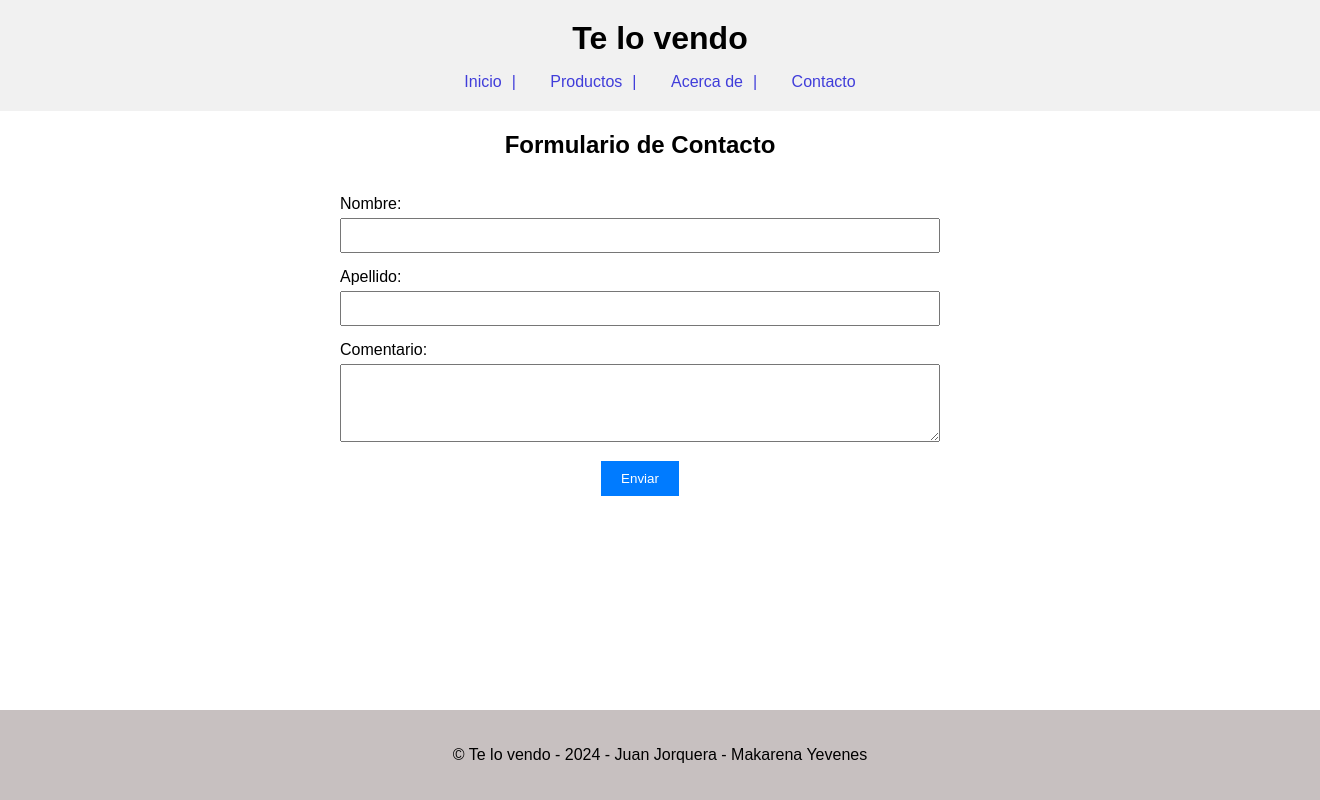
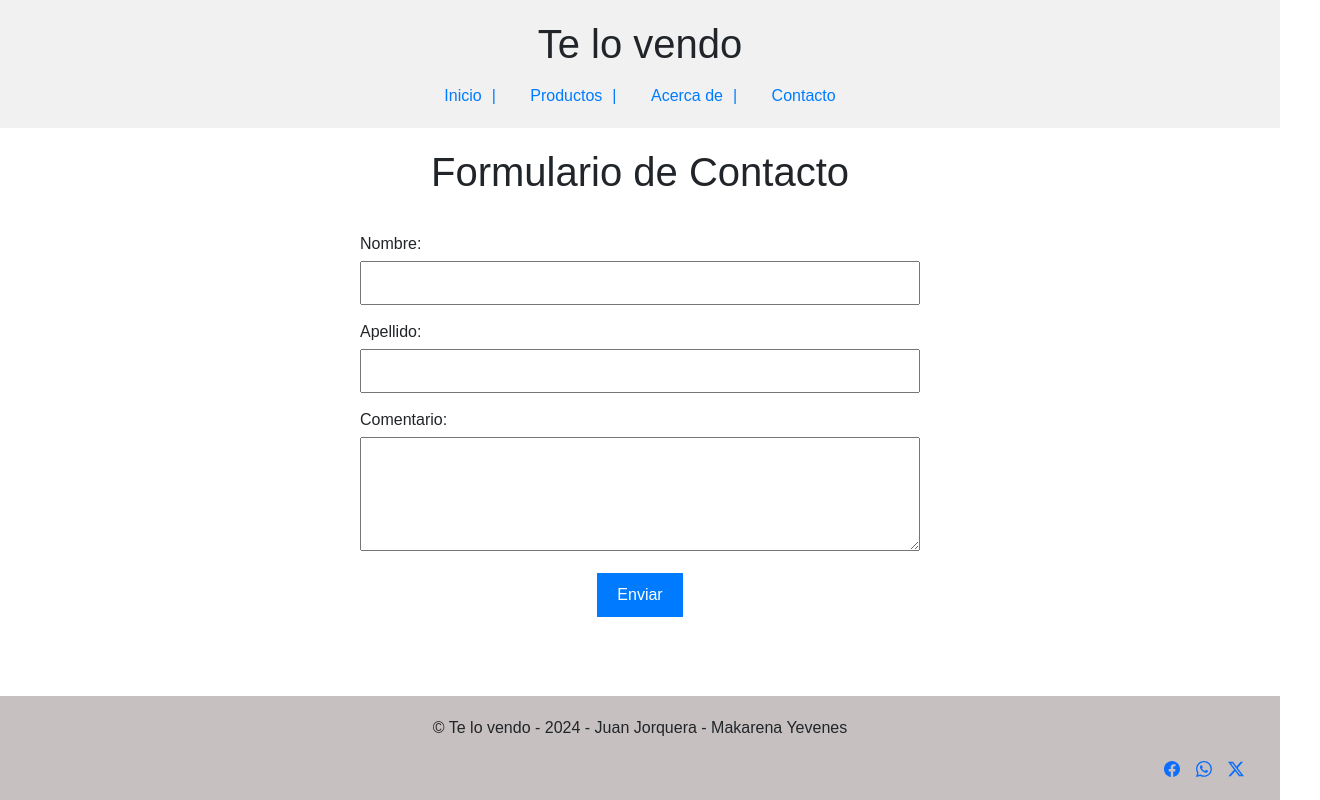
Before and after one commit to jjjorquera/ejercicio_g_mod3_sass, a website: page contacto.html in a window 1280 px wide. Shown: the whole page, 1320 px wide, since content can reach past the window. Drawn offline with nearby package versions, Linux system fonts and the light colour scheme.

Commit message:
se agrego botones de social network a footer

```diff
--- a/contacto.html
+++ b/contacto.html
@@ -3,6 +3,7 @@
 <head>
     <meta charset="UTF-8">
     <meta name="viewport" content="width=device-width, initial-scale=1.0">
+    <link href="https://cdn.jsdelivr.net/npm/bootstrap@5.3.3/dist/css/bootstrap.min.css" rel="stylesheet" integrity="sha384-QWTKZyjpPEjISv5WaRU9OFeRpok6YctnYmDr5pNlyT2bRjXh0JMhjY6hW+ALEwIH" crossorigin="anonymous">
     <link rel="stylesheet" href="css/styles.css">
     <title>Te lo vendo - Inicio </title>
 </head>
@@ -47,6 +48,31 @@
 
     <footer class="footer">
         <p class="footer__text">&copy; Te lo vendo - 2024 - Juan Jorquera - Makarena Yevenes</p>
+        <div class="footer__social-media">
+          <div class="footer__social-media-facebook">
+            <a  href="">
+              <svg xmlns="http://www.w3.org/2000/svg" width="16" height="16" fill="currentColor" class="bi bi-facebook" viewBox="0 0 16 16">
+              <path d="M16 8.049c0-4.446-3.582-8.05-8-8.05C3.58 0-.002 3.603-.002 8.05c0 4.017 2.926 7.347 6.75 7.951v-5.625h-2.03V8.05H6.75V6.275c0-2.017 1.195-3.131 3.022-3.131.876 0 1.791.157 1.791.157v1.98h-1.009c-.993 0-1.303.621-1.303 1.258v1.51h2.218l-.354 2.326H9.25V16c3.824-.604 6.75-3.934 6.75-7.951"/>
+            </svg></a>
+          </div>
+          <div class="footer__social-media-whatsapp">
+            <a  href="">
+              <svg xmlns="http://www.w3.org/2000/svg" width="16" height="16" fill="currentColor" class="bi bi-whatsapp" viewBox="0 0 16 16">
+                <path d="M13.601 2.326A7.85 7.85 0 0 0 7.994 0C3.627 0 .068 3.558.064 7.926c0 1.399.366 2.76 1.057 3.965L0 16l4.204-1.102a7.9 7.9 0 0 0 3.79.965h.004c4.368 0 7.926-3.558 7.93-7.93A7.9 7.9 0 0 0 13.6 2.326zM7.994 14.521a6.6 6.6 0 0 1-3.356-.92l-.24-.144-2.494.654.666-2.433-.156-.251a6.56 6.56 0 0 1-1.007-3.505c0-3.626 2.957-6.584 6.591-6.584a6.56 6.56 0 0 1 4.66 1.931 6.56 6.56 0 0 1 1.928 4.66c-.004 3.639-2.961 6.592-6.592 6.592m3.615-4.934c-.197-.099-1.17-.578-1.353-.646-.182-.065-.315-.099-.445.099-.133.197-.513.646-.627.775-.114.133-.232.148-.43.05-.197-.1-.836-.308-1.592-.985-.59-.525-.985-1.175-1.103-1.372-.114-.198-.011-.304.088-.403.087-.088.197-.232.296-.346.1-.114.133-.198.198-.33.065-.134.034-.248-.015-.347-.05-.099-.445-1.076-.612-1.47-.16-.389-.323-.335-.445-.34-.114-.007-.247-.007-.38-.007a.73.73 0 0 0-.529.247c-.182.198-.691.677-.691 1.654s.71 1.916.81 2.049c.098.133 1.394 2.132 3.383 2.992.47.205.84.326 1.129.418.475.152.904.129 1.246.08.38-.058 1.171-.48 1.338-.943.164-.464.164-.86.114-.943-.049-.084-.182-.133-.38-.232"/>
+              </svg>
+            </a>
+          </div>
+          <div class="footer__social-media-twitter">
+            <a  href="">
+              <svg xmlns="http://www.w3.org/2000/svg" width="16" height="16" fill="currentColor" class="bi bi-twitter-x" viewBox="0 0 16 16">
+                <path d="M12.6.75h2.454l-5.36 6.142L16 15.25h-4.937l-3.867-5.07-4.425 5.07H.316l5.733-6.57L0 .75h5.063l3.495 4.633L12.601.75Zm-.86 13.028h1.36L4.323 2.145H2.865z"/> X
+              </svg>
+            </a>
+          </div>
+
+        </div>
     </footer>
+
+    <script src="https://cdn.jsdelivr.net/npm/bootstrap@5.3.3/dist/js/bootstrap.bundle.min.js" integrity="sha384-YvpcrYf0tY3lHB60NNkmXc5s9fDVZLESaAA55NDzOxhy9GkcIdslK1eN7N6jIeHz" crossorigin="anonymous"></script>
 </body>
 </html>
--- a/scss/abstracts/_variables.scss
+++ b/scss/abstracts/_variables.scss
@@ -2,4 +2,4 @@ $font-family: Arial, Helvetica, Sans-serif;
 $background-color-header: #f1f1f1f1;
 $background-color-footer: #b7adadc4;
 $color-nav-link: #007bff;
-$color-nav-link-hover: rgb(199, 24, 62);
+$color-nav-link-hover: rgb(59, 0, 13);
--- a/scss/components/_footer.scss
+++ b/scss/components/_footer.scss
@@ -9,4 +9,23 @@ footer {
     left: 0;
     bottom: 0;
     width: 100%;
+
 }
+
+.footer__social-media {
+    display: flex;
+    justify-content: end;
+
+}
+
+.footer__social-media-facebook {
+    margin-right: 1rem;
+}
+
+.footer__social-media-whatsapp {
+    margin-right: 1rem;
+}
+
+.footer__social-media-twitter {
+    margin-right: 1rem;
+}
--- a/scss/components/_header.scss
+++ b/scss/components/_header.scss
@@ -19,7 +19,7 @@
 
 /* CSS para nav, a */
 .header__nav-link {
-    color: #333;
+    color: $color-nav-link;
     padding: 0px 10px;
 
     & .link:hover{
```
Also changed, not shown: index1.html (+24 -1 lines), css/styles.css, 1 other file.
